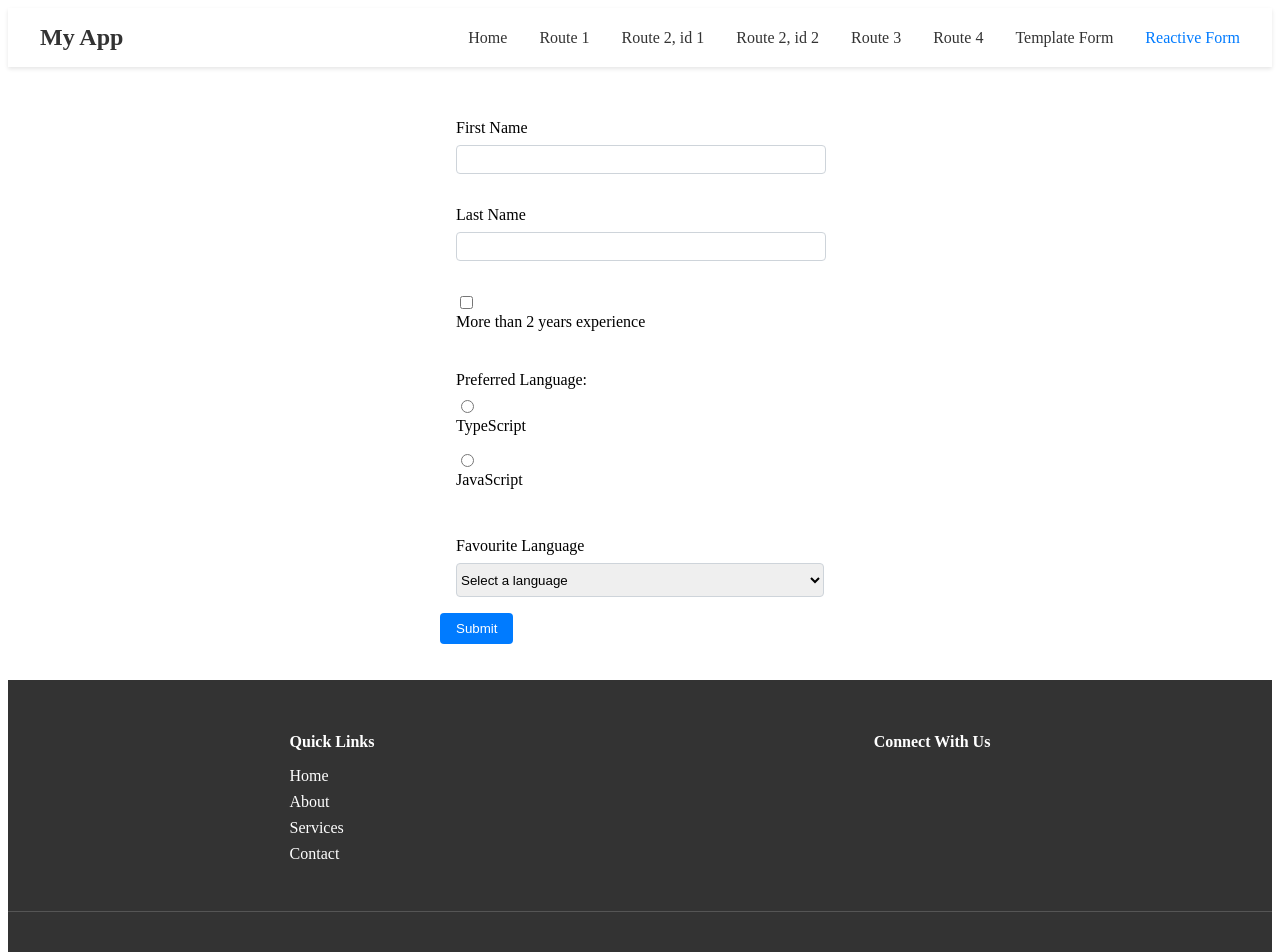
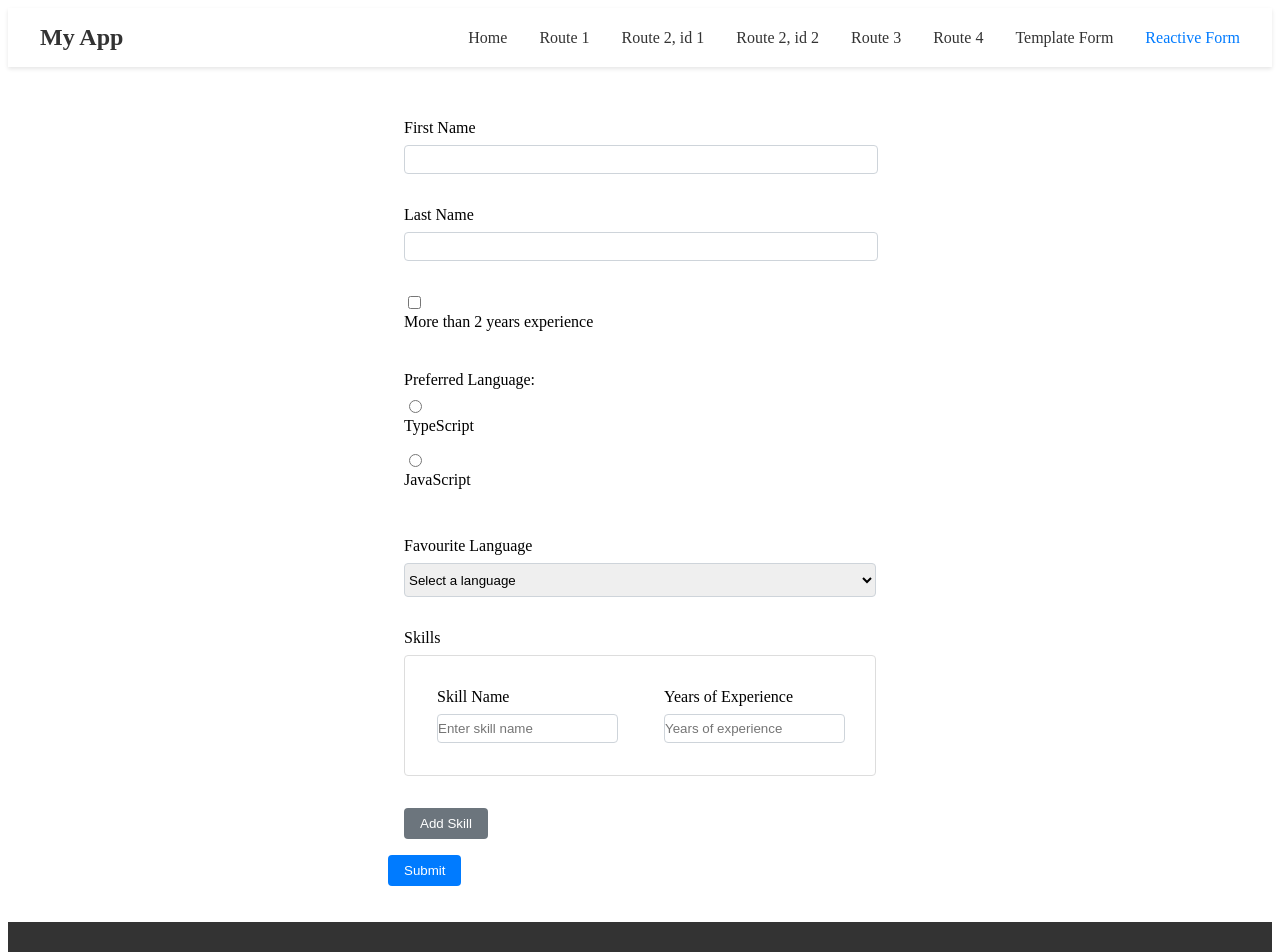
Before and after one commit to skakavoulis/AngularSample, an Angular app: page /reactive-form in a window 1280 px wide. Shown: the top 952 px of the page. Built offline with nearby package versions, Linux system fonts and the light colour scheme.

Commit message:
Add dynamic form fields

```diff
--- a/src/app/components/reactive-form/reactive-form.component.css
+++ b/src/app/components/reactive-form/reactive-form.component.css
@@ -52,3 +52,55 @@ select.form-control {
   font-size: 0.8em;
   margin-top: 0.25rem;
 }
+
+.skill-group {
+  border: 1px solid #ddd;
+  padding: 1rem;
+  margin-bottom: 1rem;
+  border-radius: 4px;
+}
+
+.skill-inputs {
+  display: flex;
+  gap: 1rem;
+  align-items: flex-start;
+}
+
+.skill-inputs .form-group {
+  flex: 1;
+  margin-bottom: 0;
+}
+
+.remove-skill {
+  margin-top: 1.85rem;
+}
+
+.add-skill {
+  margin-top: 1rem;
+}
+
+.btn-danger {
+  background-color: #dc3545;
+  color: white;
+  border: none;
+  padding: 0.5rem 1rem;
+  border-radius: 0.25rem;
+  cursor: pointer;
+}
+
+.btn-danger:hover {
+  background-color: #c82333;
+}
+
+.btn-secondary {
+  background-color: #6c757d;
+  color: white;
+  border: none;
+  padding: 0.5rem 1rem;
+  border-radius: 0.25rem;
+  cursor: pointer;
+}
+
+.btn-secondary:hover {
+  background-color: #5a6268;
+}
--- a/src/app/components/reactive-form/reactive-form.component.html
+++ b/src/app/components/reactive-form/reactive-form.component.html
@@ -137,6 +137,58 @@
       </select>
     </div>
 
+    <div class="form-group">
+      <label>Skills</label>
+      <div formArrayName="skills">
+        <div
+          *ngFor="let skill of skills.controls; let i = index"
+          [formGroupName]="i"
+          class="skill-group"
+        >
+          <div class="skill-inputs">
+            <div class="form-group">
+              <label [for]="'skillName' + i">Skill Name</label>
+              <input
+                [id]="'skillName' + i"
+                type="text"
+                formControlName="name"
+                class="form-control"
+                placeholder="Enter skill name"
+              />
+            </div>
+
+            <div class="form-group">
+              <label [for]="'skillYears' + i">Years of Experience</label>
+              <input
+                [id]="'skillYears' + i"
+                type="number"
+                formControlName="yearsExperience"
+                class="form-control"
+                placeholder="Years of experience"
+              />
+            </div>
+
+            <button
+              type="button"
+              class="btn btn-danger remove-skill"
+              (click)="removeSkill(i)"
+              *ngIf="skills.length > 1"
+            >
+              Remove
+            </button>
+          </div>
+        </div>
+      </div>
+
+      <button
+        type="button"
+        class="btn btn-secondary add-skill"
+        (click)="addSkill()"
+      >
+        Add Skill
+      </button>
+    </div>
+
     <button type="submit" class="btn btn-primary">Submit</button>
   </form>
 </div>
--- a/src/app/components/reactive-form/reactive-form.component.ts
+++ b/src/app/components/reactive-form/reactive-form.component.ts
@@ -4,6 +4,7 @@ import {
   FormGroup,
   Validators,
   ReactiveFormsModule,
+  FormArray,
 } from '@angular/forms';
 import { CommonModule } from '@angular/common';
 
@@ -44,14 +45,19 @@ export class ReactiveFormComponent implements OnInit {
       companyName: [''],
       preferredLanguage: ['', Validators.required],
       favoriteLanguage: ['', Validators.required],
+      skills: this.fb.array([]),
     });
 
-    this.form.get('moreThanTwoYearsExperience')?.valueChanges.subscribe(hasExperience => {
+    this.form
+      .get('moreThanTwoYearsExperience')
+      ?.valueChanges.subscribe((hasExperience) => {
         if (hasExperience) {
-        this.form.get('yearsOfExperience')?.setValidators([
+          this.form
+            .get('yearsOfExperience')
+            ?.setValidators([
               Validators.required,
               Validators.min(2),
-          Validators.max(50)
+              Validators.max(50),
             ]);
           this.form.get('companyName')?.setValidators([Validators.required]);
         } else {
@@ -62,6 +68,30 @@ export class ReactiveFormComponent implements OnInit {
         this.form.get('yearsOfExperience')?.updateValueAndValidity();
         this.form.get('companyName')?.updateValueAndValidity();
       });
+
+    this.addSkill();
+  }
+
+  get skills() {
+    return this.form.get('skills') as FormArray;
+  }
+
+  createSkillFormGroup() {
+    return this.fb.group({
+      name: ['', Validators.required],
+      yearsExperience: [
+        '',
+        [Validators.required, Validators.min(0), Validators.max(50)],
+      ],
+    });
+  }
+
+  addSkill() {
+    this.skills.push(this.createSkillFormGroup());
+  }
+
+  removeSkill(index: number) {
+    this.skills.removeAt(index);
   }
 
   onSubmit() {
```
Lines whose indentation alone changed are shown as unchanged.
